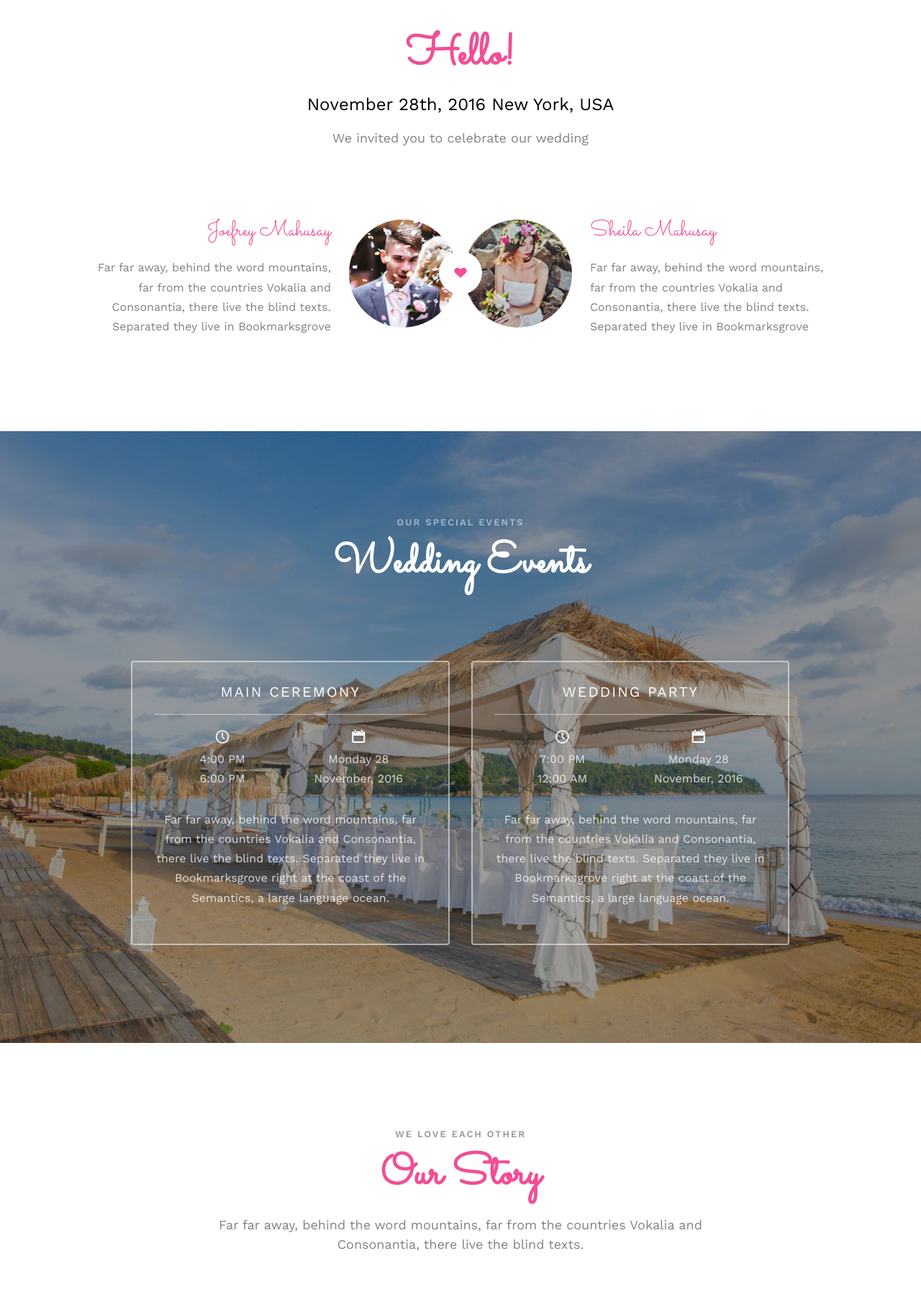
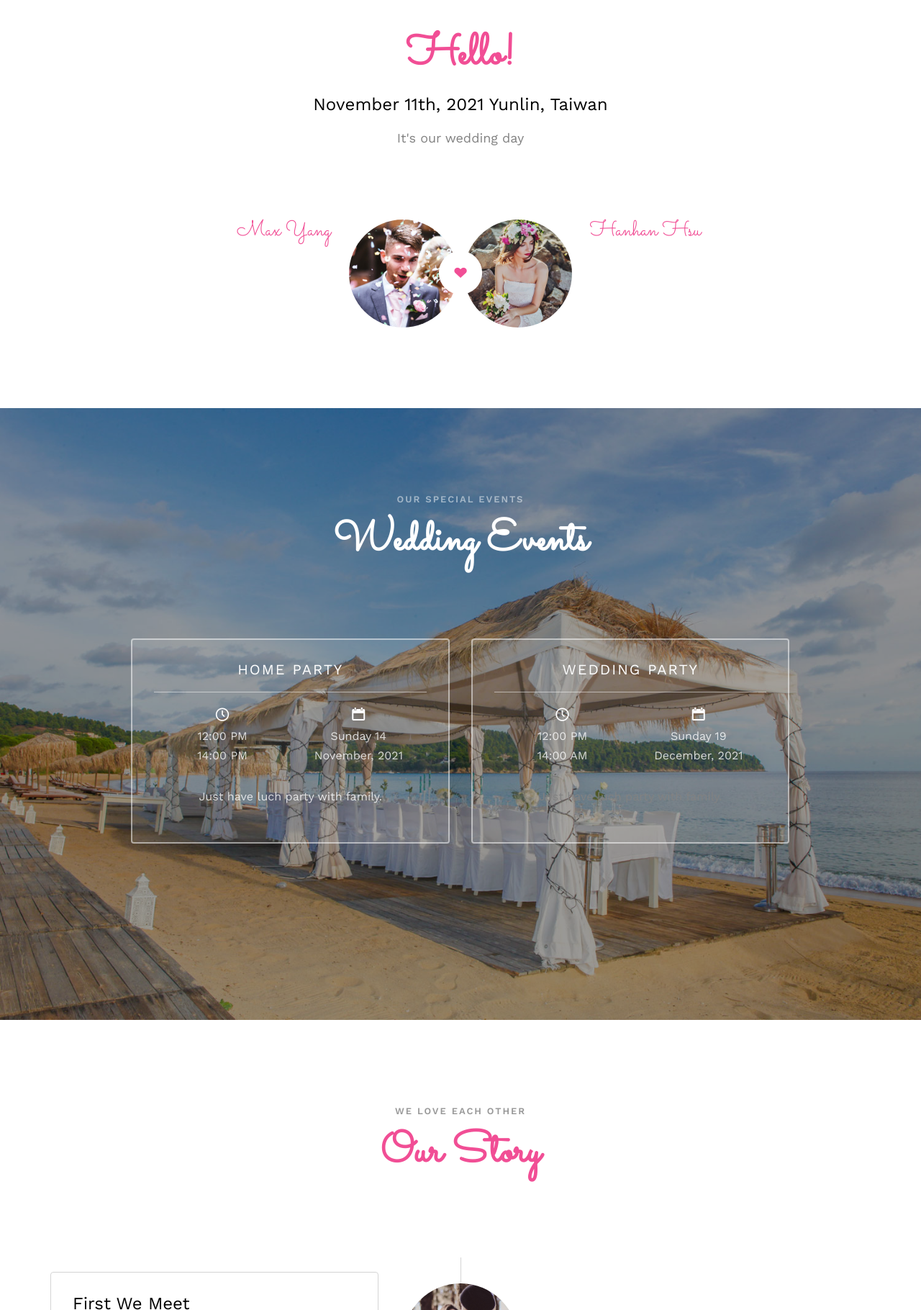
Before and after one commit to hanhanhsu/max-hanhan20211114, a plain HTML site: page index.html in a window 1280 px wide. Shown: the part 980-2800 px from the top of the page at 72% size. Drawn offline with nearby package versions, Linux system fonts and the light colour scheme; files whose address does not match are found by name.

Commit message:
Update index.html

```diff
--- a/index.html
+++ b/index.html
@@ -6,7 +6,7 @@
 	<head>
 	<meta charset="utf-8">
 	<meta http-equiv="X-UA-Compatible" content="IE=edge">
-	<title>Wedding &mdash; 100% Free Fully Responsive HTML5 Template by FREEHTML5.co</title>
+	<title> &mdash; Max & Hannah wedding website </title>
 	<meta name="viewport" content="width=device-width, initial-scale=1">
 	<meta name="description" content="Free HTML5 Template by FREEHTML5.CO" />
 	<meta name="keywords" content="free html5, free template, free bootstrap, html5, css3, mobile first, responsive" />
@@ -90,7 +90,7 @@
 							</ul>-->
 						</li>
 						<li class="has-dropdown">
-							<a href="gallery.html">Gallery</a>
+							<a href="gallery.html">Wedding Gallery</a>
 							<!-- <ul class="dropdown">
 								<li><a href="#">HTML5</a></li>
 								<li><a href="#">CSS3</a></li>
@@ -98,7 +98,7 @@
 								<li><a href="#">jQuery</a></li>-->
 							</ul>
 						</li>
-						<li><a href="contact.html">Contact</a></li>
+						<li><a href="contact.html">Leave a message </a></li>
 					</ul>
 				</div>
 			</div>
@@ -113,7 +113,7 @@
 				<div class="col-md-8 col-md-offset-2 text-center">
 					<div class="display-t">
 						<div class="display-tc animate-box" data-animate-effect="fadeIn">
-							<h1>Joefrey &amp; Sheila</h1>
+							<h1>Max &amp; Hanhan</h1>
 							<h2>We Are Getting Married</h2>
 							<div class="simply-countdown simply-countdown-one"></div>
 							<p><a href="#" class="btn btn-default btn-sm">Save the date</a></p>
@@ -129,8 +129,8 @@
 			<div class="row">
 				<div class="col-md-8 col-md-offset-2 text-center fh5co-heading animate-box">
 					<h2>Hello!</h2>
-					<h3>November 28th, 2016 New York, USA</h3>
-					<p>We invited you to celebrate our wedding</p>
+					<h3>November 11th, 2021 Yunlin, Taiwan </h3>
+					<p>It's our wedding day</p>
 				</div>
 			</div>
 			<div class="couple-wrap animate-box">
@@ -139,8 +139,8 @@
 						<img src="images/groom.jpg" alt="groom" class="img-responsive">
 					</div>
 					<div class="desc-groom">
-						<h3>Joefrey Mahusay</h3>
-						<p>Far far away, behind the word mountains, far from the countries Vokalia and Consonantia, there live the blind texts. Separated they live in Bookmarksgrove</p>
+						<h3>Max Yang</h3>
+						<p></p>
 					</div>
 				</div>
 				<p class="heart text-center"><i class="icon-heart2"></i></p>
@@ -149,8 +149,8 @@
 						<img src="images/bride.jpg" alt="groom" class="img-responsive">
 					</div>
 					<div class="desc-bride">
-						<h3>Sheila Mahusay</h3>
-						<p>Far far away, behind the word mountains, far from the countries Vokalia and Consonantia, there live the blind texts. Separated they live in Bookmarksgrove</p>
+						<h3>Hanhan Hsu</h3>
+						<p></p>
 					</div>
 				</div>
 			</div>
@@ -172,18 +172,18 @@
 						<div class="col-md-10 col-md-offset-1">
 							<div class="col-md-6 col-sm-6 text-center">
 								<div class="event-wrap animate-box">
-									<h3>Main Ceremony</h3>
+									<h3>Home Party</h3>
 									<div class="event-col">
 										<i class="icon-clock"></i>
-										<span>4:00 PM</span>
-										<span>6:00 PM</span>
+										<span>12:00 PM</span>
+										<span>14:00 PM</span>
 									</div>
 									<div class="event-col">
 										<i class="icon-calendar"></i>
-										<span>Monday 28</span>
-										<span>November, 2016</span>
+										<span>Sunday 14</span>
+										<span>November, 2021</span>
 									</div>
-									<p>Far far away, behind the word mountains, far from the countries Vokalia and Consonantia, there live the blind texts. Separated they live in Bookmarksgrove right at the coast of the Semantics, a large language ocean.</p>
+									<p> Just have luch party with family.<P>
 								</div>
 							</div>
 							<div class="col-md-6 col-sm-6 text-center">
@@ -191,15 +191,15 @@
 									<h3>Wedding Party</h3>
 									<div class="event-col">
 										<i class="icon-clock"></i>
-										<span>7:00 PM</span>
-										<span>12:00 AM</span>
+										<span>12:00 PM</span>
+										<span>14:00 AM</span>
 									</div>
 									<div class="event-col">
 										<i class="icon-calendar"></i>
-										<span>Monday 28</span>
-										<span>November, 2016</span>
-									</div>
-									<p>Far far away, behind the word mountains, far from the countries Vokalia and Consonantia, there live the blind texts. Separated they live in Bookmarksgrove right at the coast of the Semantics, a large language ocean.</p>
+										<span>Sunday 19</span>
+										<span>December, 2021</span>
+									</div
+									<p> Just have luch party with family.<P>
 								</div>
 							</div>
 						</div>
@@ -215,7 +215,7 @@
 				<div class="col-md-8 col-md-offset-2 text-center fh5co-heading animate-box">
 					<span>We Love Each Other</span>
 					<h2>Our Story</h2>
-					<p>Far far away, behind the word mountains, far from the countries Vokalia and Consonantia, there live the blind texts.</p>
+					<p>
 				</div>
 			</div>
 			<div class="row">
@@ -226,10 +226,10 @@
 							<div class="timeline-panel">
 								<div class="timeline-heading">
 									<h3 class="timeline-title">First We Meet</h3>
-									<span class="date">December 25, 2015</span>
+									<span class="date">June, 2006</span>
 								</div>
 								<div class="timeline-body">
-									<p>Far far away, behind the word mountains, far from the countries Vokalia and Consonantia, there live the blind texts. Separated they live in Bookmarksgrove right at the coast of the Semantics, a large language ocean.</p>
+									<p><P>
 								</div>
 							</div>
 						</li>
@@ -237,8 +237,8 @@
 							<div class="timeline-badge" style="background-image:url(images/couple-2.jpg);"></div>
 							<div class="timeline-panel">
 								<div class="timeline-heading">
-									<h3 class="timeline-title">First Date</h3>
-									<span class="date">December 28, 2015</span>
+									<h3 class="timeline-title">In A Relationship</h3>
+									<span class="date">November, 2008</span>
 								</div>
 								<div class="timeline-body">
 									<p>Far far away, behind the word mountains, far from the countries Vokalia and Consonantia, there live the blind texts. Separated they live in Bookmarksgrove right at the coast of the Semantics, a large language ocean.</p>
@@ -269,7 +269,6 @@
 				<div class="col-md-8 col-md-offset-2 text-center fh5co-heading animate-box">
 					<span>Our Memories</span>
 					<h2>Wedding Gallery</h2>
-					<p>Far far away, behind the word mountains, far from the countries Vokalia and Consonantia, there live the blind texts.</p>
 				</div>
 			</div>
 			<div class="row row-bottom-padded-md">
@@ -358,7 +357,7 @@
 			</div>
 		</div>
 	</div>
-
+<!--
 	<div id="fh5co-counter" class="fh5co-bg fh5co-counter" style="background-image:url(images/img_bg_5.jpg);">
 		<div class="overlay"></div>
 		<div class="container">
@@ -521,7 +520,7 @@
 
 		</div>
 	</div>
-
+-->
 
 	<div id="fh5co-started" class="fh5co-bg" style="background-image:url(images/img_bg_4.jpg);">
 		<div class="overlay"></div>
@@ -565,13 +564,13 @@
 						<small class="block">&copy; 2016 Free HTML5. All Rights Reserved.</small>
 						<small class="block">Designed by <a href="http://freehtml5.co/" target="_blank">FREEHTML5.co</a> Demo Images: <a href="http://unsplash.co/" target="_blank">Unsplash</a></small>
 					</p>
-					<p>
-						<ul class="fh5co-social-icons">
+					 <p>
+						<--! <ul class="fh5co-social-icons">
 							<li><a href="#"><i class="icon-twitter"></i></a></li>
 							<li><a href="#"><i class="icon-facebook"></i></a></li>
 							<li><a href="#"><i class="icon-linkedin"></i></a></li>
 							<li><a href="#"><i class="icon-dribbble"></i></a></li>
-						</ul>
+						</ul> -->
 					</p>
 				</div>
 			</div>
```
